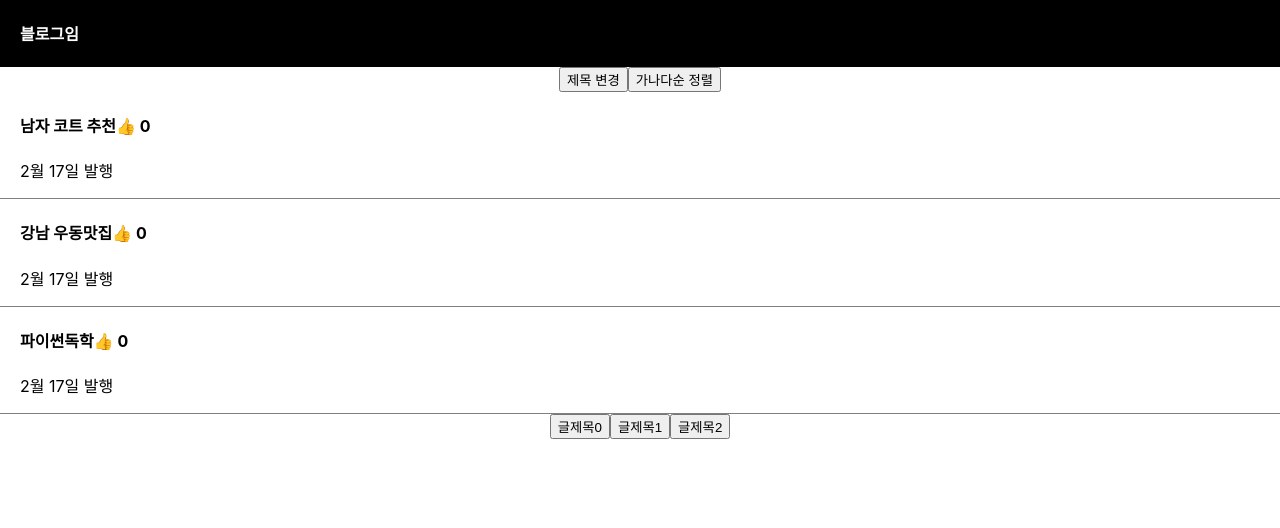
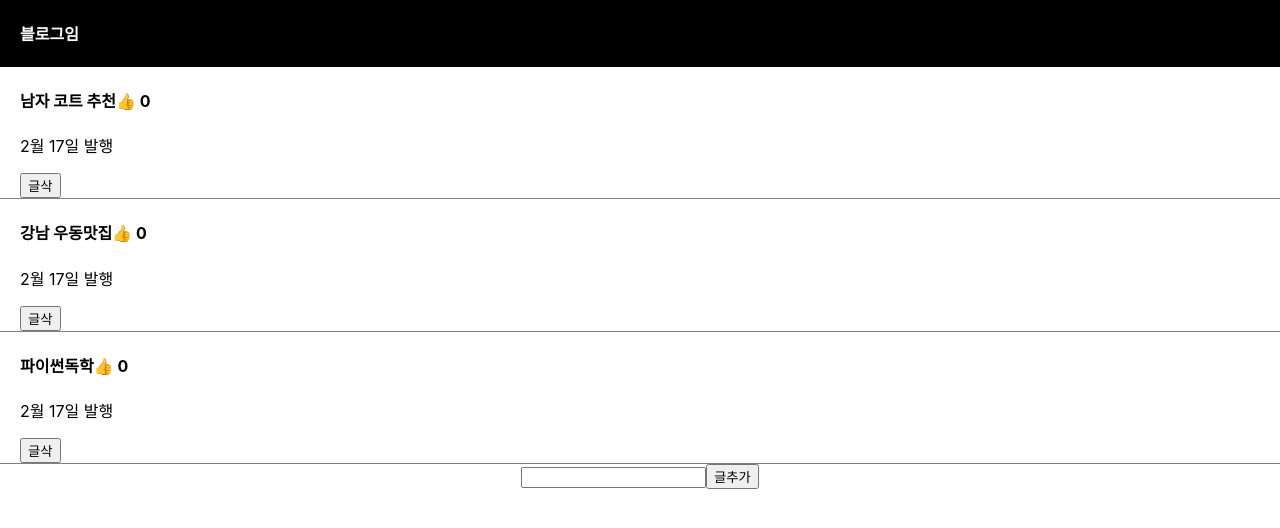
Before and after one commit to qudrn0501/apple-react, a React (Create React App) app: page / in a window 1280 px wide. Shown: the top 528 px of the page. Built offline with nearby package versions, Linux system fonts and the light colour scheme.

Commit message:
input 1 : 사용자가 입력한 글 다루기

```diff
--- a/src/App.js
+++ b/src/App.js
@@ -7,9 +7,10 @@ function App() {
   let [따봉, 따봉변경] = useState([0,0,0]);
   let [modal, setModal] = useState(false);
   let [title, setTitle] = useState(0);
+  let [입력값, 입력값변경] = useState('');
 
 
-  // 숙제: 글수정 버튼누르면 첫 글제목이 '여자코트 추천'으로 바뀌어야함
+  // 숙제: 버튼누르면 글 하나 추가되는 기능 만들기, 글마다 삭제버튼 & 기능 만들기
   return (
     <div className='App'>
       <div className='black-nav'>
@@ -29,7 +30,7 @@ function App() {
         <p>2월 17일 발행</p>
       </div> */}
 
-      <button onClick={()=>{
+      {/* <button onClick={()=>{
           let copy = [...글제목];
           copy[0] = '여자 코트 추천';
           글제목변경(copy);
@@ -38,29 +39,46 @@ function App() {
           let array = [...글제목];
           array = array.sort();
           글제목변경(array)
-      }}>가나다순 정렬</button>
+      }}>가나다순 정렬</button> */}
 
 
       {
         글제목.map(function(a, i){
           return (
             <div className='list' key={i}>
-              <h4 onClick={()=>{setModal(!modal); setTitle(i)}}>{글제목[i]}
-                <span onClick={()=>{
+              <h4 onClick={()=>{
+                setModal(!modal); setTitle(i)}}>{글제목[i]}
+                <span onClick={(e)=>{
+                  e.stopPropagation();
                   let copy따봉 = [...따봉];
                   copy따봉[i] = copy따봉[i] + 1;
                   따봉변경(copy따봉);
                 }}>👍</span> {따봉[i]}
               </h4>
               <p>2월 17일 발행</p>
+              <button onClick={()=>{
+                let copy = [...글제목];
+                copy.splice(i, 1);
+                글제목변경(copy);
+              }}>글삭</button>
             </div>
           )
         })
       }
 
-      <button onClick={()=>{setTitle(0)}}>글제목0</button>
+      {/* <button onClick={()=>{setTitle(0)}}>글제목0</button>
       <button onClick={()=>{setTitle(1)}}>글제목1</button>
-      <button onClick={()=>{setTitle(2)}}>글제목2</button>
+      <button onClick={()=>{setTitle(2)}}>글제목2</button> */}
+
+      <input onChange={(e)=>{
+        입력값변경(e.target.value)
+        console.log(입력값)
+      }} />
+      <button onClick={()=>{
+        let copy = [...글제목];
+        copy.unshift(입력값);
+        글제목변경(copy)
+      }}>글추가</button>
 
       {
         modal === true ? <Modal title = {title} color={'orange'} 글제목 = {글제목} 글제목변경 = {글제목변경}/> : null
```
